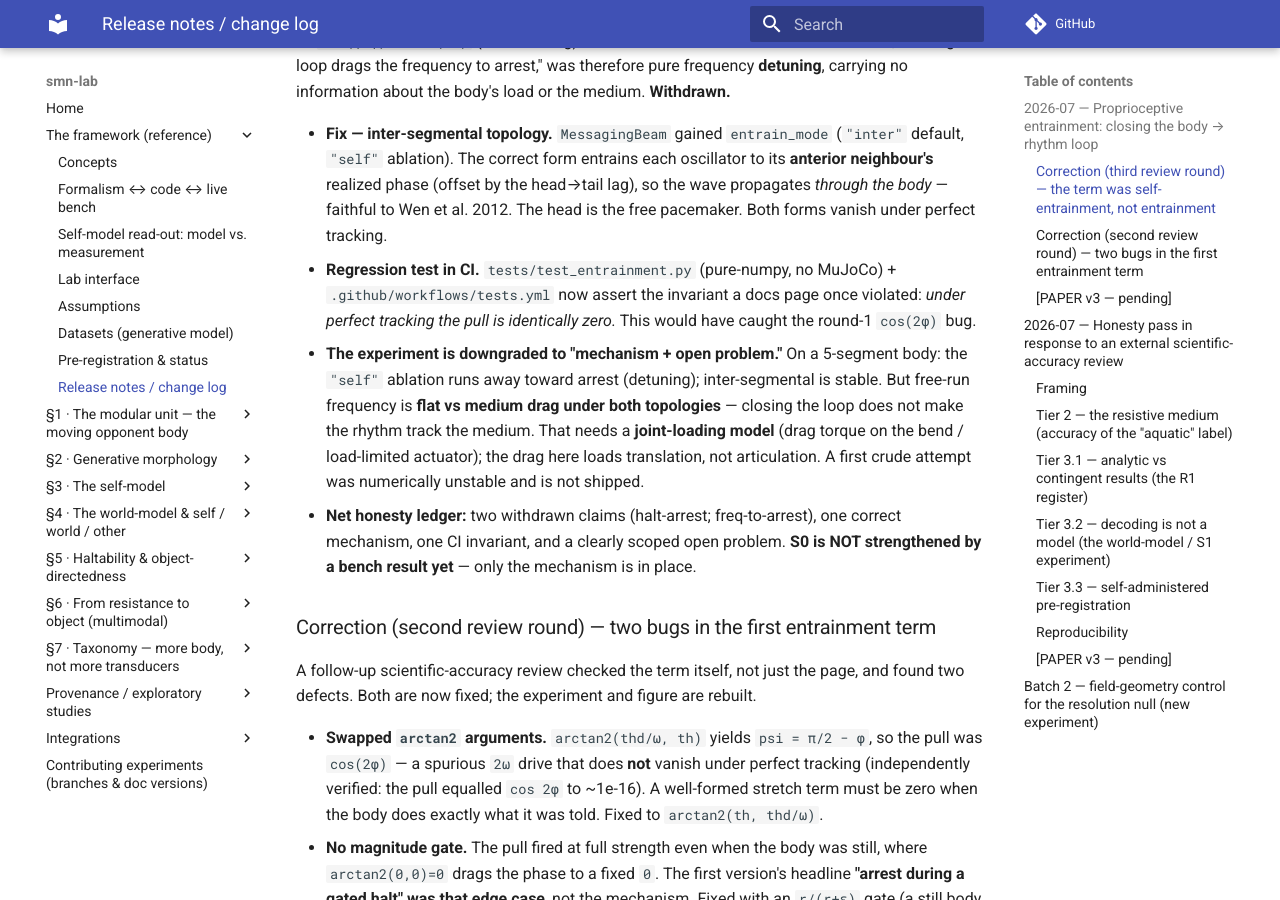
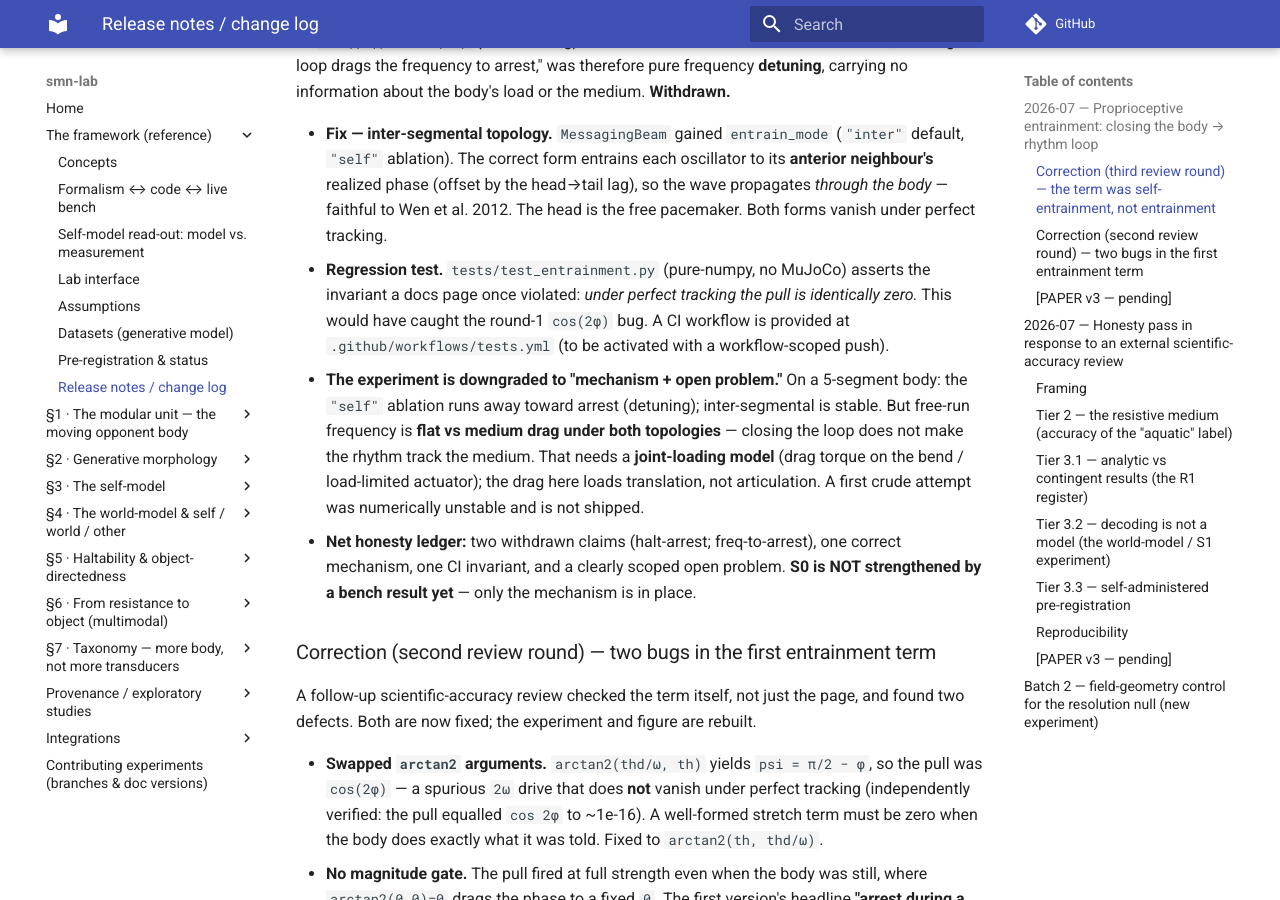
Before and after one commit to gnowgi/smn-lab, an MkDocs documentation site: the page built from docs/release-notes.md, in a window 1280 px wide and 900 px high, scrolled down 1058 px. Built offline with MkDocs 1.6.1 and Material for MkDocs 9.7.7, drawn with Linux system fonts in a browser that asks for light colours; comment, search, counter and statistics services are not loaded.

Commit message:
docs: state CI workflow is provided-but-not-yet-activated (accuracy)
The tests/test_entrainment.py regression is real and passing; the CI workflow file
exists but wasn't pushed (needs a workflow-scoped token), so the pages no longer claim
it is 'run in CI' -- they say it is provided and awaits activation.

```diff
--- a/docs/release-notes.md
+++ b/docs/release-notes.md
@@ -47,10 +47,10 @@
   its **anterior neighbour's** realized phase (offset by the head→tail lag), so the
   wave propagates *through the body* — faithful to Wen et al. 2012. The head is the
   free pacemaker. Both forms vanish under perfect tracking.
-- **Regression test in CI.** `tests/test_entrainment.py` (pure-numpy, no MuJoCo) +
-  `.github/workflows/tests.yml` now assert the invariant a docs page once violated:
-  *under perfect tracking the pull is identically zero.* This would have caught the
-  round-1 `cos(2φ)` bug.
+- **Regression test.** `tests/test_entrainment.py` (pure-numpy, no MuJoCo) asserts the
+  invariant a docs page once violated: *under perfect tracking the pull is identically
+  zero.* This would have caught the round-1 `cos(2φ)` bug. A CI workflow is provided at
+  `.github/workflows/tests.yml` (to be activated with a workflow-scoped push).
 - **The experiment is downgraded to "mechanism + open problem."** On a 5-segment body:
   the `"self"` ablation runs away toward arrest (detuning); inter-segmental is stable.
   But free-run frequency is **flat vs medium drag under both topologies** — closing the
```
Also changed, not shown: docs/experiments/entrainment.md (+3 -2 lines).
